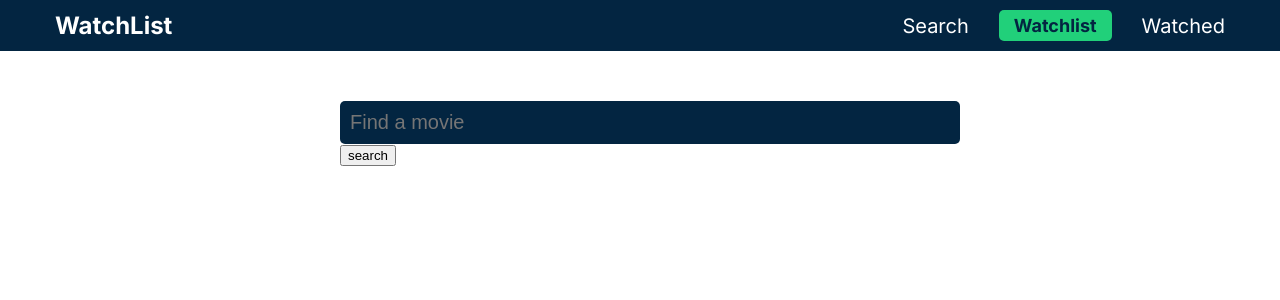
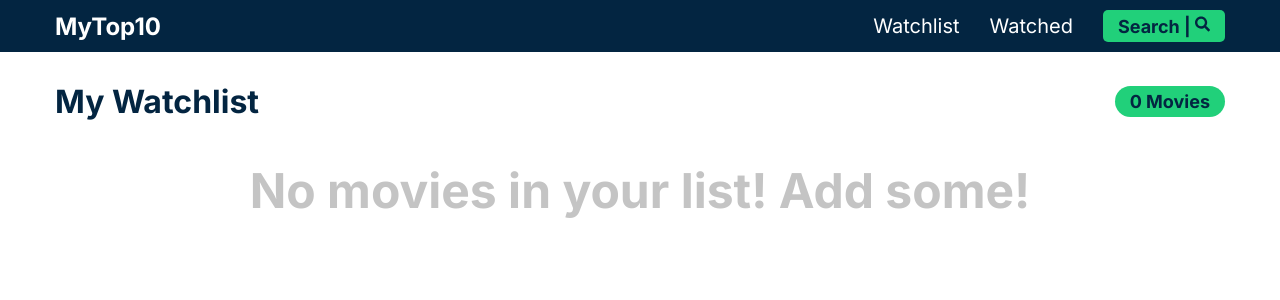
Before and after one commit to overgrownFudge/movie-watchlist, a React (Create React App) app: page / in a window 1280 px wide. Shown: the top 300 px of the page. Built offline with nearby package versions, Linux system fonts and the light colour scheme.

Commit message:
changed nav links and order

```diff
--- a/src/App.js
+++ b/src/App.js
@@ -1,5 +1,5 @@
 import React from 'react'
-import {Routes, Route} from "react-router-dom"
+import { Routes, Route } from "react-router-dom"
 
 import Header from './components/Header';
 import WatchList from "./components/WatchList"
@@ -9,16 +9,16 @@ import SearchMovies from './components/SearchMovies';
 export default function App() {
   return (
     <div className="App">
-        <div>
-            <Header />
-            <Routes>
-                <Route path="/" element = {<SearchMovies />} />
+      <div>
+        <Header />
+        <Routes>
+          <Route path="/" element={<WatchList />} />
 
-                <Route path="/watchlist" element = {<WatchList />} />
+          <Route path="/watched" element={<WatchedMovies />} />
 
-                <Route path="/watched" element = {<WatchedMovies />} />
-            </Routes>
-        </div>
+          <Route path="/search" element={<SearchMovies />} />
+        </Routes>
+      </div>
     </div>
   );
 }
--- a/src/components/Header.js
+++ b/src/components/Header.js
@@ -1,6 +1,7 @@
 import React from 'react'
 import { Link } from 'react-router-dom'
 
+import { FaSearch } from 'react-icons/fa'
 
 export default function Header() {
     return (
@@ -8,18 +9,18 @@ export default function Header() {
             <div className="container">
                 <div className="inner-content">
                     <div className="brand">
-                        <Link to="/">WatchList</Link>
+                        <Link to="/">MyTop10</Link>
                     </div>
 
                     <ul className="nav-links">
                         <li>
-                            <Link to={"/"}>Search</Link>
-                        </li>
-                        <li>
-                            <Link to={"/watchlist"} className="btn btn-main">Watchlist</Link>
+                            <Link to={"/"}>Watchlist</Link>
                         </li>
                         <li>
                             <Link to={"/watched"}>Watched</Link>
+                        </li>
+                        <li>
+                            <Link to={"/search"} className="btn btn-main">Search | <FaSearch className='seach-icon'/></Link>
                         </li>
                     </ul>
                 </div>
```
